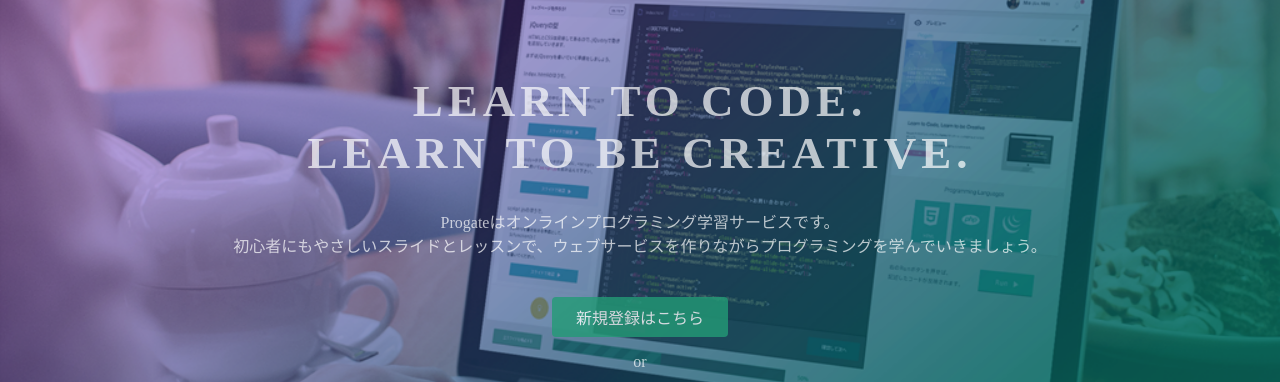
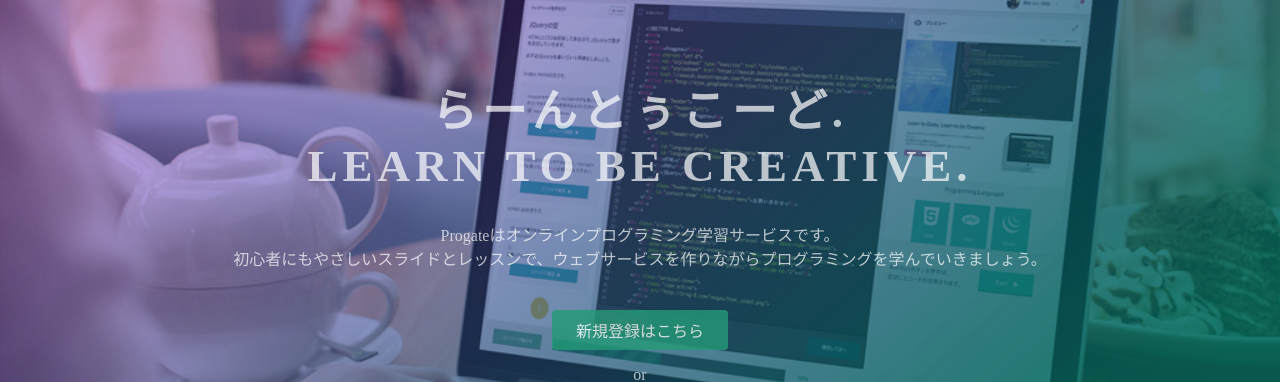
Before and after one commit to licy-h/licy-h.github.io, a plain HTML site: page index.html in a window 1280 px wide. Shown: the part 135-517 px from the top of the page. Drawn offline with Linux system fonts and the light colour scheme.

Commit message:
Update index.html

```diff
--- a/index.html
+++ b/index.html
@@ -23,7 +23,7 @@
   </header>
   <div class="top-wrapper">
     <div class="container">
-      <h1>LEARN TO CODE.<br>LEARN TO BE CREATIVE.</h1>
+      <h1>らーんとぅこーど.<br>LEARN TO BE CREATIVE.</h1>
       <p>Progateはオンラインプログラミング学習サービスです。<br>初心者にもやさしいスライドとレッスンで、ウェブサービスを作りながらプログラミングを学んでいきましょう。</p>
       <div class="btn-wrapper">
         <a href="#" class="btn signup">新規登録はこちら</a>
```
